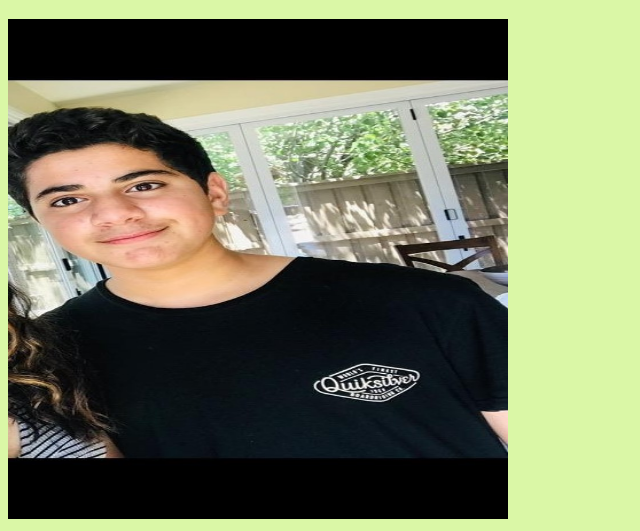
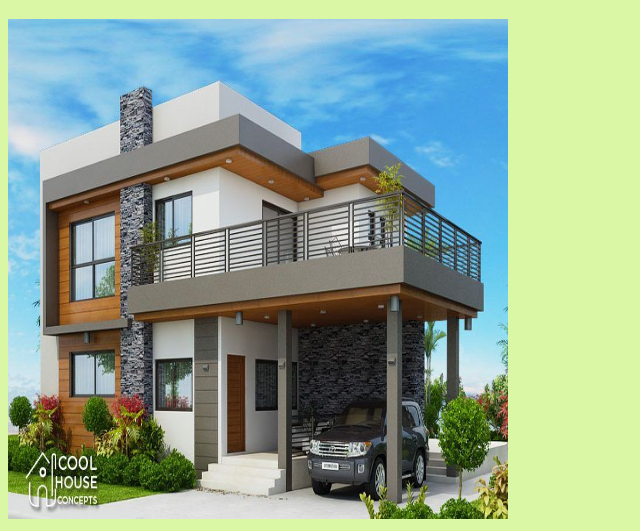
Before and after one commit to Joshua193/Khalil-pharoah-, a plain HTML site: page index.html in a window 1280 px wide. Shown: the part 705-1236 px from the top of the page, without its empty margins (0-640 px from the left). Drawn offline with Linux system fonts and the light colour scheme.

Commit message:
Update index.html

```diff
--- a/index.html
+++ b/index.html
@@ -11,8 +11,8 @@
     <h1>This is Joshua Khalil's WEBSITE!</h1>
 	<p style="color:blue;"  > This is my new house </p>
     <img src="Website\Resourcess\My House.jpg" style="width:500px;height:500px;">
-	<h1>This is a picture of Me </h1>
-	<img src="Website\Resourcess\MyPic.jpg" style="width:500px;height:500px;">
+    <h1>This is a picture of Me </h1>
+    <img src="Website\Resourcess\My House.jpg" style="width:500px;height:500px;">
 
   </body>
 </html>
```
